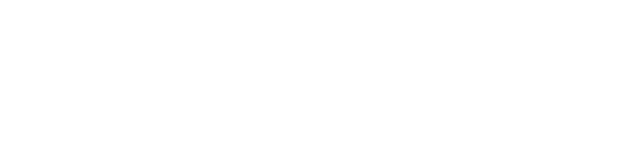
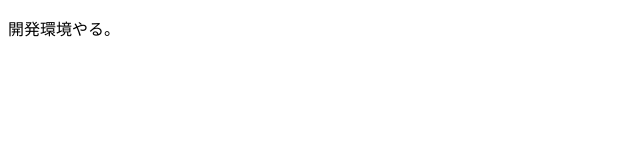
Before and after one commit to d2cSakai/test, a plain HTML site: page index.html in a window 1280 px wide. Shown: the whole page, without its empty margins (0-640 px from the left). Drawn offline with Linux system fonts and the light colour scheme.

Commit message:
add: 環境開発宣言

```diff
--- a/index.html
+++ b/index.html
@@ -5,5 +5,7 @@
     <meta name="viewport" content="width=device-width, initial-scale=1.0" />
     <title>Document</title>
   </head>
-  <body></body>
+  <body>
+    <p>開発環境やる。</p>
+  </body>
 </html>
```
